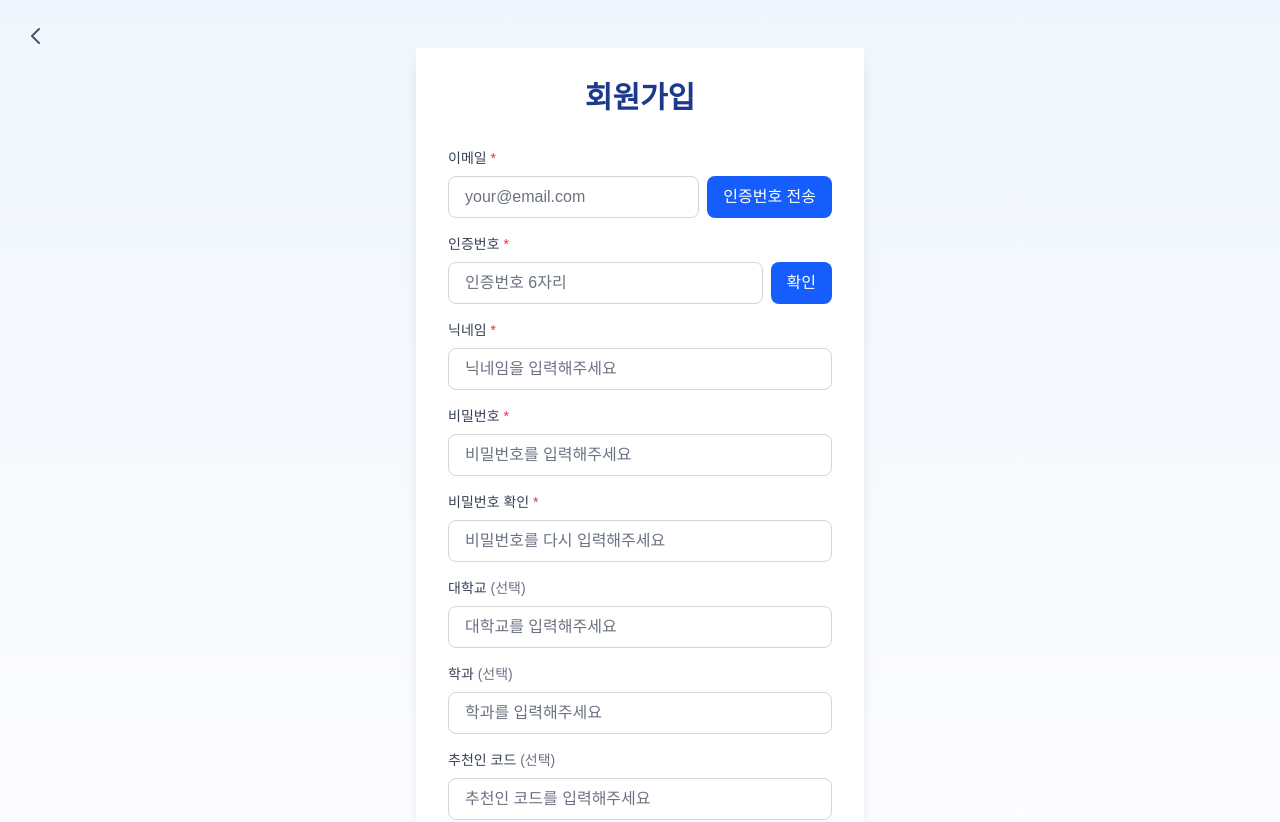
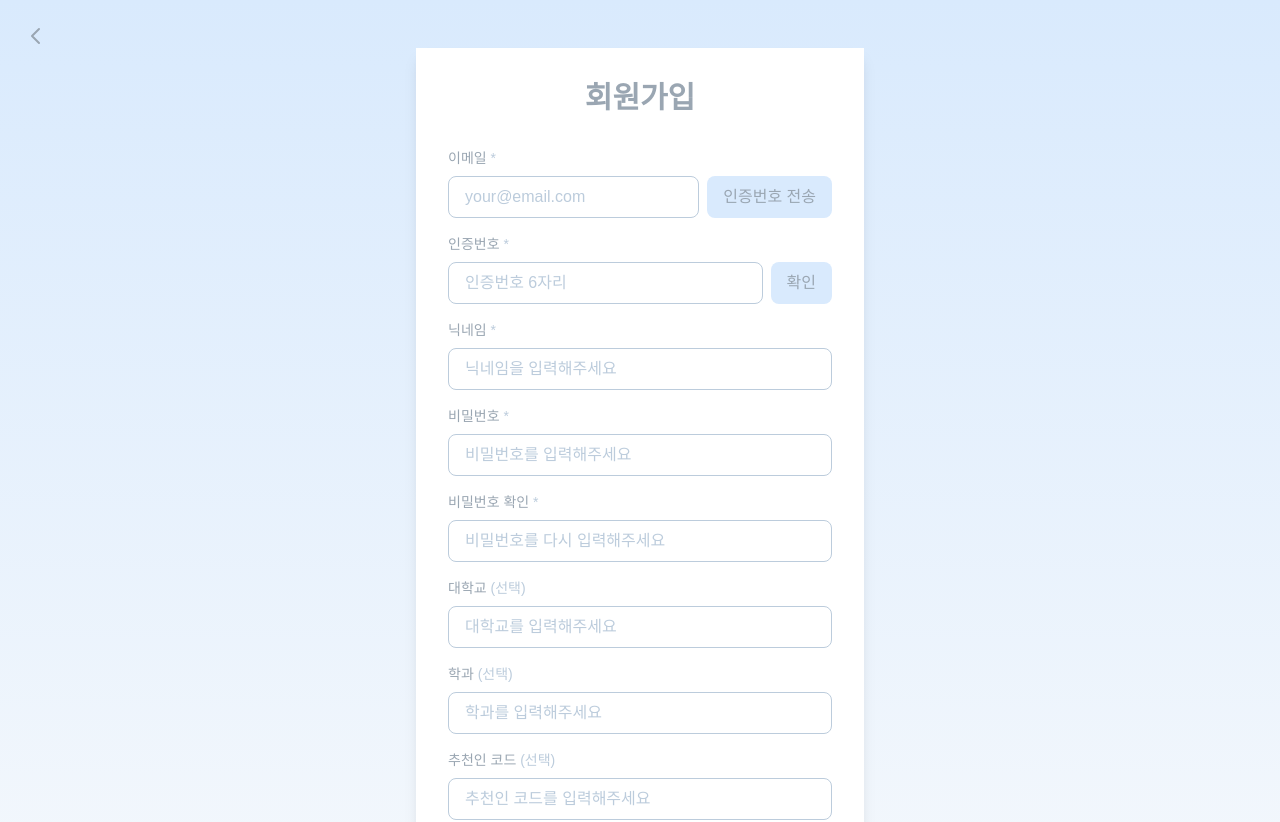
Before and after one commit to K-UniLab/Improfessor-FE, a Next.js app: page /signup in a window 1280 px wide. Shown: the top 822 px of the page. Built offline with nearby package versions, Linux system fonts and the light colour scheme.

Commit message:
스타일 개선: 페이지 배경색 및 텍스트 색상을 조정하여 가독성을 높이고, 버튼 및 입력 필드의 디자인을 통일감 있게 수정함. 헤더 컴포넌트에서 다크 모드 관련 코드를 제거하여 코드 간결성을 향상시킴.

```diff
--- a/src/app/signup/page.tsx
+++ b/src/app/signup/page.tsx
@@ -2,10 +2,10 @@ import Link from "next/link";
 
 export default function SignupPage() {
   return (
-    <div className="min-h-screen bg-gradient-to-b from-blue-50 to-white dark:from-gray-900 dark:to-gray-800">
+    <div className="min-h-screen bg-gradient-to-b from-[#D9EAFD] to-[#F8FAFC]">
       <Link
         href="/"
-        className="absolute top-6 left-6 text-gray-600 dark:text-gray-300 hover:text-gray-900 dark:hover:text-white transition-colors"
+        className="absolute top-6 left-6 text-[#9AA6B2] hover:text-[#BCCCDC] transition-colors"
       >
         <svg
           className="w-6 h-6"
@@ -23,25 +23,25 @@ export default function SignupPage() {
       </Link>
 
       <div className="flex items-center justify-center min-h-screen py-12">
-        <div className="bg-white dark:bg-gray-800 p-8 shadow-lg w-full max-w-md">
-          <h1 className="text-3xl font-bold text-center text-blue-900 dark:text-white mb-8">회원가입</h1>
+        <div className="bg-white p-8 shadow-lg w-full max-w-md">
+          <h1 className="text-3xl font-bold text-center text-[#9AA6B2] mb-8">회원가입</h1>
 
           <form className="space-y-4">
             <div>
-              <label htmlFor="email" className="block text-sm font-medium text-gray-700 dark:text-gray-300 mb-2">
-                이메일 <span className="text-red-500">*</span>
+              <label htmlFor="email" className="block text-sm font-medium text-[#9AA6B2] mb-2">
+                이메일 <span className="text-[#BCCCDC]">*</span>
               </label>
               <div className="flex gap-2">
                 <input
                   type="email"
                   id="email"
-                  className="w-full px-4 py-2 bg-white dark:bg-gray-700 border border-gray-300 dark:border-gray-600 rounded-lg focus:ring-2 focus:ring-blue-500 focus:border-transparent text-gray-900 dark:text-white placeholder-gray-500 dark:placeholder-gray-400"
+                  className="w-full px-4 py-2 bg-white border border-[#BCCCDC] rounded-lg focus:ring-2 focus:ring-[#D9EAFD] focus:border-transparent text-[#9AA6B2] placeholder-[#BCCCDC]"
                   placeholder="your@email.com"
                   required
                 />
                 <button
                   type="button"
-                  className="px-4 py-2 bg-blue-600 text-white rounded-lg hover:bg-blue-700 transition whitespace-nowrap"
+                  className="px-4 py-2 bg-[#D9EAFD] text-[#9AA6B2] rounded-lg hover:bg-[#BCCCDC] transition whitespace-nowrap"
                 >
                   인증번호 전송
                 </button>
@@ -49,20 +49,20 @@ export default function SignupPage() {
             </div>
 
             <div>
-              <label htmlFor="verificationCode" className="block text-sm font-medium text-gray-700 dark:text-gray-300 mb-2">
-                인증번호 <span className="text-red-500">*</span>
+              <label htmlFor="verificationCode" className="block text-sm font-medium text-[#9AA6B2] mb-2">
+                인증번호 <span className="text-[#BCCCDC]">*</span>
               </label>
               <div className="flex gap-2">
                 <input
                   type="text"
                   id="verificationCode"
-                  className="w-full px-4 py-2 bg-white dark:bg-gray-700 border border-gray-300 dark:border-gray-600 rounded-lg focus:ring-2 focus:ring-blue-500 focus:border-transparent text-gray-900 dark:text-white placeholder-gray-500 dark:placeholder-gray-400"
+                  className="w-full px-4 py-2 bg-white border border-[#BCCCDC] rounded-lg focus:ring-2 focus:ring-[#D9EAFD] focus:border-transparent text-[#9AA6B2] placeholder-[#BCCCDC]"
                   placeholder="인증번호 6자리"
                   required
                 />
                 <button
                   type="button"
-                  className="px-4 py-2 bg-blue-600 text-white rounded-lg hover:bg-blue-700 transition whitespace-nowrap"
+                  className="px-4 py-2 bg-[#D9EAFD] text-[#9AA6B2] rounded-lg hover:bg-[#BCCCDC] transition whitespace-nowrap"
                 >
                   확인
                 </button>
@@ -70,92 +70,92 @@ export default function SignupPage() {
             </div>
 
             <div>
-              <label htmlFor="nickname" className="block text-sm font-medium text-gray-700 dark:text-gray-300 mb-2">
-                닉네임 <span className="text-red-500">*</span>
+              <label htmlFor="nickname" className="block text-sm font-medium text-[#9AA6B2] mb-2">
+                닉네임 <span className="text-[#BCCCDC]">*</span>
               </label>
               <input
                 type="text"
                 id="nickname"
-                className="w-full px-4 py-2 bg-white dark:bg-gray-700 border border-gray-300 dark:border-gray-600 rounded-lg focus:ring-2 focus:ring-blue-500 focus:border-transparent text-gray-900 dark:text-white placeholder-gray-500 dark:placeholder-gray-400"
+                className="w-full px-4 py-2 bg-white border border-[#BCCCDC] rounded-lg focus:ring-2 focus:ring-[#D9EAFD] focus:border-transparent text-[#9AA6B2] placeholder-[#BCCCDC]"
                 placeholder="닉네임을 입력해주세요"
                 required
               />
             </div>
 
             <div>
-              <label htmlFor="password" className="block text-sm font-medium text-gray-700 dark:text-gray-300 mb-2">
-                비밀번호 <span className="text-red-500">*</span>
+              <label htmlFor="password" className="block text-sm font-medium text-[#9AA6B2] mb-2">
+                비밀번호 <span className="text-[#BCCCDC]">*</span>
               </label>
               <input
                 type="password"
                 id="password"
-                className="w-full px-4 py-2 bg-white dark:bg-gray-700 border border-gray-300 dark:border-gray-600 rounded-lg focus:ring-2 focus:ring-blue-500 focus:border-transparent text-gray-900 dark:text-white placeholder-gray-500 dark:placeholder-gray-400"
+                className="w-full px-4 py-2 bg-white border border-[#BCCCDC] rounded-lg focus:ring-2 focus:ring-[#D9EAFD] focus:border-transparent text-[#9AA6B2] placeholder-[#BCCCDC]"
                 placeholder="비밀번호를 입력해주세요"
                 required
               />
             </div>
 
             <div>
-              <label htmlFor="confirmPassword" className="block text-sm font-medium text-gray-700 dark:text-gray-300 mb-2">
-                비밀번호 확인 <span className="text-red-500">*</span>
+              <label htmlFor="confirmPassword" className="block text-sm font-medium text-[#9AA6B2] mb-2">
+                비밀번호 확인 <span className="text-[#BCCCDC]">*</span>
               </label>
               <input
                 type="password"
                 id="confirmPassword"
-                className="w-full px-4 py-2 bg-white dark:bg-gray-700 border border-gray-300 dark:border-gray-600 rounded-lg focus:ring-2 focus:ring-blue-500 focus:border-transparent text-gray-900 dark:text-white placeholder-gray-500 dark:placeholder-gray-400"
+                className="w-full px-4 py-2 bg-white border border-[#BCCCDC] rounded-lg focus:ring-2 focus:ring-[#D9EAFD] focus:border-transparent text-[#9AA6B2] placeholder-[#BCCCDC]"
                 placeholder="비밀번호를 다시 입력해주세요"
                 required
               />
             </div>
 
             <div>
-              <label htmlFor="university" className="block text-sm font-medium text-gray-700 dark:text-gray-300 mb-2">
-                대학교 <span className="text-gray-500 dark:text-gray-400">(선택)</span>
+              <label htmlFor="university" className="block text-sm font-medium text-[#9AA6B2] mb-2">
+                대학교 <span className="text-[#BCCCDC]">(선택)</span>
               </label>
               <input
                 type="text"
                 id="university"
-                className="w-full px-4 py-2 bg-white dark:bg-gray-700 border border-gray-300 dark:border-gray-600 rounded-lg focus:ring-2 focus:ring-blue-500 focus:border-transparent text-gray-900 dark:text-white placeholder-gray-500 dark:placeholder-gray-400"
+                className="w-full px-4 py-2 bg-white border border-[#BCCCDC] rounded-lg focus:ring-2 focus:ring-[#D9EAFD] focus:border-transparent text-[#9AA6B2] placeholder-[#BCCCDC]"
                 placeholder="대학교를 입력해주세요"
               />
             </div>
 
             <div>
-              <label htmlFor="department" className="block text-sm font-medium text-gray-700 dark:text-gray-300 mb-2">
-                학과 <span className="text-gray-500 dark:text-gray-400">(선택)</span>
+              <label htmlFor="department" className="block text-sm font-medium text-[#9AA6B2] mb-2">
+                학과 <span className="text-[#BCCCDC]">(선택)</span>
               </label>
               <input
                 type="text"
                 id="department"
-                className="w-full px-4 py-2 bg-white dark:bg-gray-700 border border-gray-300 dark:border-gray-600 rounded-lg focus:ring-2 focus:ring-blue-500 focus:border-transparent text-gray-900 dark:text-white placeholder-gray-500 dark:placeholder-gray-400"
+                className="w-full px-4 py-2 bg-white border border-[#BCCCDC] rounded-lg focus:ring-2 focus:ring-[#D9EAFD] focus:border-transparent text-[#9AA6B2] placeholder-[#BCCCDC]"
                 placeholder="학과를 입력해주세요"
               />
             </div>
 
             <div>
-              <label htmlFor="referralCode" className="block text-sm font-medium text-gray-700 dark:text-gray-300 mb-2">
-                추천인 코드 <span className="text-gray-500 dark:text-gray-400">(선택)</span>
+              <label htmlFor="referralCode" className="block text-sm font-medium text-[#9AA6B2] mb-2">
+                추천인 코드 <span className="text-[#BCCCDC]">(선택)</span>
               </label>
               <input
                 type="text"
                 id="referralCode"
-                className="w-full px-4 py-2 bg-white dark:bg-gray-700 border border-gray-300 dark:border-gray-600 rounded-lg focus:ring-2 focus:ring-blue-500 focus:border-transparent text-gray-900 dark:text-white placeholder-gray-500 dark:placeholder-gray-400"
+                className="w-full px-4 py-2 bg-white border border-[#BCCCDC] rounded-lg focus:ring-2 focus:ring-[#D9EAFD] focus:border-transparent text-[#9AA6B2] placeholder-[#BCCCDC]"
                 placeholder="추천인 코드를 입력해주세요"
               />
             </div>
 
             <button
               type="submit"
-              className="w-full bg-blue-600 text-white py-3 rounded-lg hover:bg-blue-700 transition mt-8"
+              className="w-full bg-[#D9EAFD] text-[#9AA6B2] py-3 rounded-lg hover:bg-[#BCCCDC] transition mt-8"
             >
               회원가입
             </button>
           </form>
 
           <div className="mt-6 text-center">
-            <p className="text-gray-600 dark:text-gray-400">
+            <p className="text-[#9AA6B2]">
               이미 계정이 있으신가요?{" "}
-              <Link href="/login" className="text-blue-600 dark:text-blue-400 hover:text-blue-700 dark:hover:text-blue-300">
+              <Link href="/login" className="text-[#BCCCDC] hover:text-[#9AA6B2]">
                 로그인
               </Link>
             </p>
--- a/src/components/Header.tsx
+++ b/src/components/Header.tsx
@@ -3,19 +3,17 @@
 import Link from 'next/link';
 import { useState } from 'react';
 import { useRouter } from 'next/navigation';
-import { useTheme } from '@/context/ThemeContext';
 
 export default function Header() {
   const [isProfileOpen, setIsProfileOpen] = useState(false);
-  const { isDarkMode, toggleDarkMode } = useTheme();
   const router = useRouter();
 
   return (
-    <header className="bg-white dark:bg-gray-800 shadow relative">
+    <header className="bg-white shadow relative">
       <div className="max-w-7xl mx-auto px-4 sm:px-6 lg:px-8">
         <div className="flex justify-between items-center h-16">
           <div className="flex items-center">
-            <Link href="/generate" className="text-2xl font-bold text-blue-900 dark:text-white">
+            <Link href="/generate" className="text-2xl font-bold text-black">
               내가교수다
             </Link>
           </div>
@@ -24,7 +22,7 @@ export default function Header() {
             {/* 공지사항 버튼 */}
             <Link
               href="/notice"
-              className="text-gray-600 dark:text-gray-300 hover:text-gray-900 dark:hover:text-white transition-colors"
+              className="text-black hover:text-[#BCCCDC] transition-colors"
             >
               <svg
                 className="w-6 h-6"
@@ -41,46 +39,10 @@ export default function Header() {
               </svg>
             </Link>
 
-            {/* 다크모드 토글 버튼 */}
-            <button
-              onClick={toggleDarkMode}
-              className="text-gray-600 dark:text-gray-300 hover:text-gray-900 dark:hover:text-white transition-colors"
-            >
-              {isDarkMode ? (
-                <svg
-                  className="w-6 h-6"
-                  fill="none"
-                  stroke="currentColor"
-                  viewBox="0 0 24 24"
-                >
-                  <path
-                    strokeLinecap="round"
-                    strokeLinejoin="round"
-                    strokeWidth={2}
-                    d="M12 3v1m0 16v1m9-9h-1M4 12H3m15.364 6.364l-.707-.707M6.343 6.343l-.707-.707m12.728 0l-.707.707M6.343 17.657l-.707.707M16 12a4 4 0 11-8 0 4 4 0 018 0z"
-                  />
-                </svg>
-              ) : (
-                <svg
-                  className="w-6 h-6"
-                  fill="none"
-                  stroke="currentColor"
-                  viewBox="0 0 24 24"
-                >
-                  <path
-                    strokeLinecap="round"
-                    strokeLinejoin="round"
-                    strokeWidth={2}
-                    d="M20.354 15.354A9 9 0 018.646 3.646 9.003 9.003 0 0012 21a9.003 9.003 0 008.354-5.646z"
-                  />
-                </svg>
-              )}
-            </button>
-
             {/* 프로필 드롭다운 */}
             <div className="relative">
               <button
-                className="flex items-center text-gray-600 dark:text-gray-300 hover:text-gray-900 dark:hover:text-white transition-colors"
+                className="flex items-center text-black hover:text-[#BCCCDC] transition-colors"
                 onClick={() => setIsProfileOpen(!isProfileOpen)}
               >
                 <svg
@@ -100,16 +62,16 @@ export default function Header() {
 
               {/* 드롭다운 메뉴 */}
               {isProfileOpen && (
-                <div className="absolute right-0 mt-2 w-48 bg-white dark:bg-gray-800 rounded-md shadow-lg py-1 border border-gray-200 dark:border-gray-700">
+                <div className="absolute right-0 mt-2 w-48 bg-white rounded-md shadow-lg py-1 border border-[#BCCCDC]">
                   <Link
                     href="/mypage"
-                    className="block px-4 py-2 text-sm text-gray-700 dark:text-gray-300 hover:bg-gray-100 dark:hover:bg-gray-700"
+                    className="block px-4 py-2 text-sm text-black hover:bg-[#D9EAFD]"
                     onClick={() => setIsProfileOpen(false)}
                   >
                     마이페이지
                   </Link>
                   <button
-                    className="block w-full text-left px-4 py-2 text-sm text-gray-700 dark:text-gray-300 hover:bg-gray-100 dark:hover:bg-gray-700"
+                    className="block w-full text-left px-4 py-2 text-sm text-black hover:bg-[#D9EAFD]"
                     onClick={() => {
                       // TODO: 로그아웃 로직
                       console.log('로그아웃');
```
Also changed, not shown: src/app/generate/page.tsx (+21 -21 lines), src/app/login/page.tsx (+11 -11 lines), src/app/notice/page.tsx (+16 -16 lines), src/app/result/page.tsx (+13 -13 lines).
